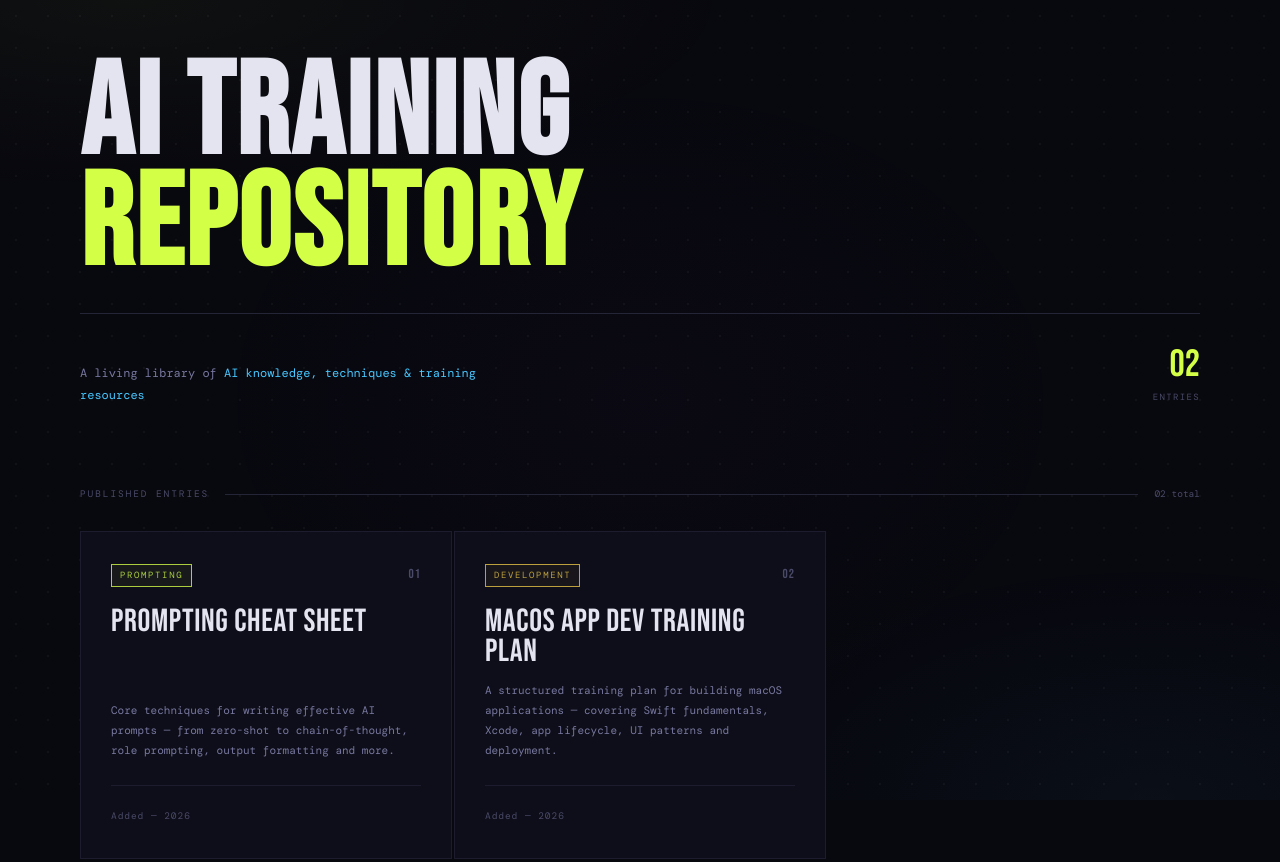
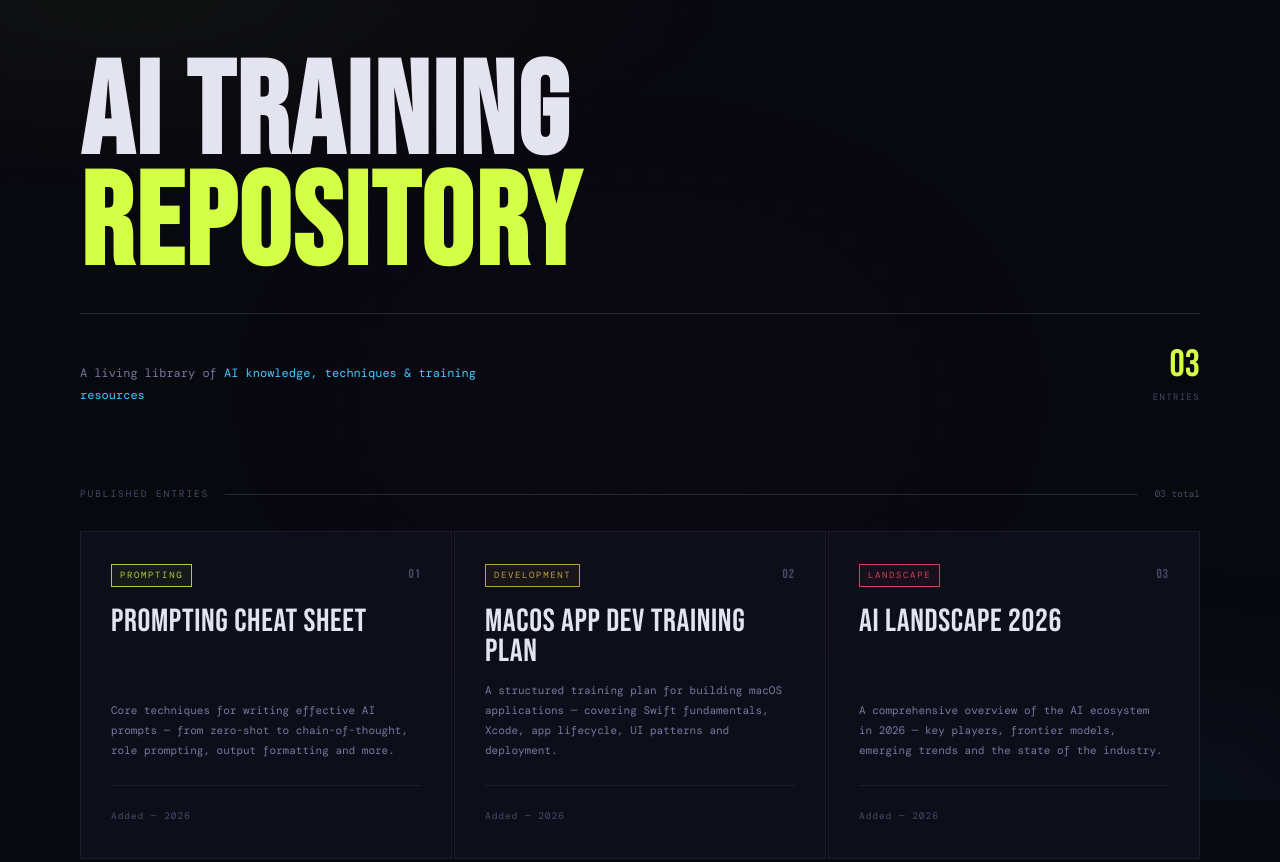
Before and after one commit to simon-dickson/simon-dickson.github.io, a plain HTML site: page index.html in a window 1280 px wide. Shown: the top 862 px of the page. Drawn offline with nearby package versions, Linux system fonts and the light colour scheme; a web font is replaced by a local one.

Commit message:
Add files via upload

```diff
--- a/index.html
+++ b/index.html
@@ -567,7 +567,7 @@
       </div>
       <div class="header-stats">
         <div class="stat">
-          <span class="stat-num" id="entry-count">02</span>
+          <span class="stat-num" id="entry-count">03</span>
           <span class="stat-label">Entries</span>
         </div>
       </div>
@@ -578,7 +578,7 @@
   <div class="section-header">
     <span class="section-label">Published Entries</span>
     <div class="section-line"></div>
-    <span class="section-count">02 total</span>
+    <span class="section-count">03 total</span>
   </div>
 
   <div class="cards-grid">
@@ -608,6 +608,22 @@
       <div class="card-title">MacOS App Dev Training Plan</div>
       <div class="card-desc">
         A structured training plan for building macOS applications — covering Swift fundamentals, Xcode, app lifecycle, UI patterns and deployment.
+      </div>
+      <div class="card-footer">
+        <span class="card-date">Added — 2026</span>
+        <span class="card-arrow">→</span>
+      </div>
+    </a>
+
+    <!-- Card 3: AI Landscape 2026 -->
+    <a class="card" href="ai-landscape-2026.html" style="--card-accent: #ff4f6a; --card-glow: rgba(255,79,106,0.05);">
+      <div class="card-meta">
+        <span class="card-tag" style="background: rgba(255,79,106,0.06); color: #ff4f6a; border-color: #ff4f6a;">Landscape</span>
+        <span class="card-num">03</span>
+      </div>
+      <div class="card-title">AI Landscape 2026</div>
+      <div class="card-desc">
+        A comprehensive overview of the AI ecosystem in 2026 — key players, frontier models, emerging trends and the state of the industry.
       </div>
       <div class="card-footer">
         <span class="card-date">Added — 2026</span>
```
